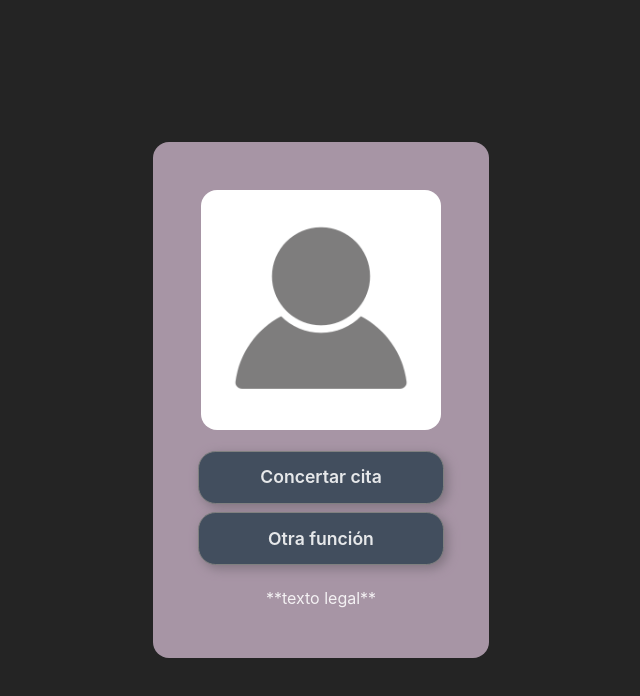
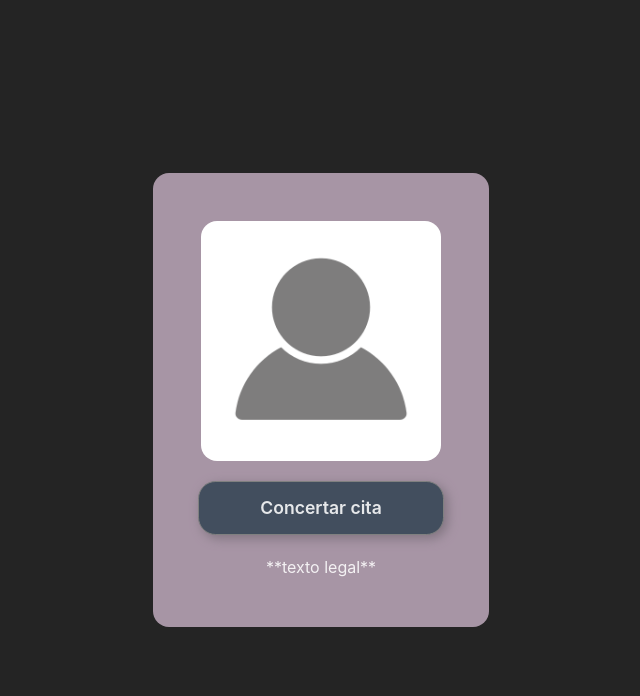
Before and after one commit to JesusMatinezClavel/Landing-Page, a React (Vite) app: page / in a window 1280 px wide. Shown: the top 696 px of the page, without its empty margins (319-959 px from the left). Built offline with nearby package versions, Linux system fonts and the light colour scheme.

Commit message:
FEAT -> Created Custom Card component

```diff
--- a/src/App.css
+++ b/src/App.css
@@ -11,23 +11,6 @@
   flex-direction: column;
 }
 
-.landing-card{
-  height: auto;
-  min-height: 15em;
-  width: auto;
-  min-width: 15em;
-  padding: 2em 2em;
-
-  display: flex;
-  justify-content: space-around;
-  align-items: center;
-  flex-direction: column;
-
-  border-radius: 1em;
-
-  background-color: #a795a5;
-}
-
 img{
   height: 15em;
   width: auto;
--- a/src/App.tsx
+++ b/src/App.tsx
@@ -1,27 +1,33 @@
 // REACT
 
 // STYLES
+import { useState } from "react";
 import "./App.css";
 import profileImg from "./assets/default-ProfileImg.png";
 
 // COMPONENTS
 import { CButton } from "./components/cButton/cButton";
+import { CCard } from "./components/cCard/cCard";
 
-function App() {
-  const sendEmail = () => {
-    console.log("hola");
+const App = () => {
+  const [show, setShow] = useState({
+    sendEmail: false,
+  });
+
+  const showSendEmail = () => {
+    show ? setShow({ sendEmail: false }) : setShow({ sendEmail: false });
   };
 
   return (
     <>
-      <div className="landing-card">
+      <CCard>
         <img src={profileImg} alt="Profile Image" />
-        <CButton title="Concertar cita" onClick={sendEmail} />
-        <CButton title="Otra función" onClick={sendEmail} />
+        <CButton title="Concertar cita" onClick={showSendEmail} />
+        {/* <CButton title="Otra función" onClick={sendEmail} /> */}
         <p>**texto legal**</p>
-      </div>
+      </CCard>
     </>
   );
-}
+};
 
 export default App;
--- /dev/null
+++ b/src/components/cCard/cCard.css
@@ -0,0 +1,16 @@
+.card-design {
+  height: auto;
+  min-height: 15em;
+  width: auto;
+  min-width: 15em;
+  padding: 2em 2em;
+
+  display: flex;
+  justify-content: space-around;
+  align-items: center;
+  flex-direction: column;
+
+  border-radius: 1em;
+
+  background-color: #a795a5;
+}
--- /dev/null
+++ b/src/components/cCard/cCard.tsx
@@ -0,0 +1,14 @@
+import React from "react";
+import "./cCard.css";
+
+interface cCardProps {
+  children: React.ReactNode;
+}
+
+export const CCard: React.FC<cCardProps> = ({ children }) => {
+  return (
+    <>
+      <div className="card-design">{children}</div>
+    </>
+  );
+};
```
Also changed, not shown: src/components/cButton/cButton.tsx (+10 -8 lines).
